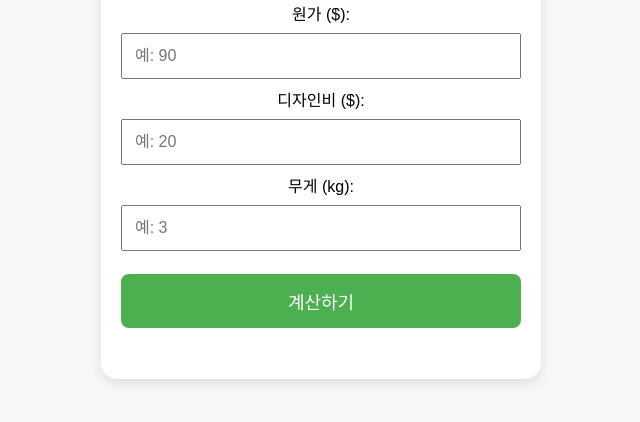
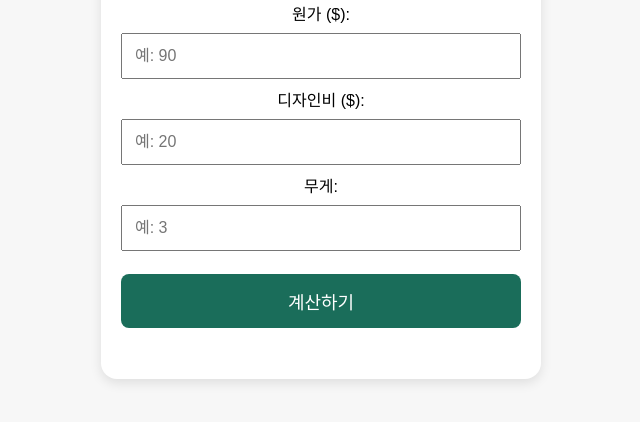
Before and after one commit to Yundesignau/sticker-calculator, a plain HTML site: page index.html in a window 1280 px wide. Shown: the part 272-694 px from the top of the page, without its empty margins (319-959 px from the left). Drawn offline with Linux system fonts and the light colour scheme.

Commit message:
Add files via upload

```diff
--- a/index.html
+++ b/index.html
@@ -37,14 +37,14 @@
       padding: 14px;
       width: 100%;
       font-size: 18px;
-      background-color: #4CAF50;
+      background-color: #1A6D5A;
       color: white;
       border: none;
       border-radius: 8px;
       cursor: pointer;
     }
     button:hover {
-      background-color: #45a049;
+      background-color: #155847;
     }
     h3 {
       margin-top: 0;
@@ -67,7 +67,7 @@
     <label>디자인비 ($):</label>
     <input type="number" id="design" placeholder="예: 20" />
 
-    <label>무게 (kg):</label>
+    <label>무게:</label>
     <input type="number" id="weight" placeholder="예: 3" step="0.1" />
 
     <button onclick="calculate()">계산하기</button>
```
